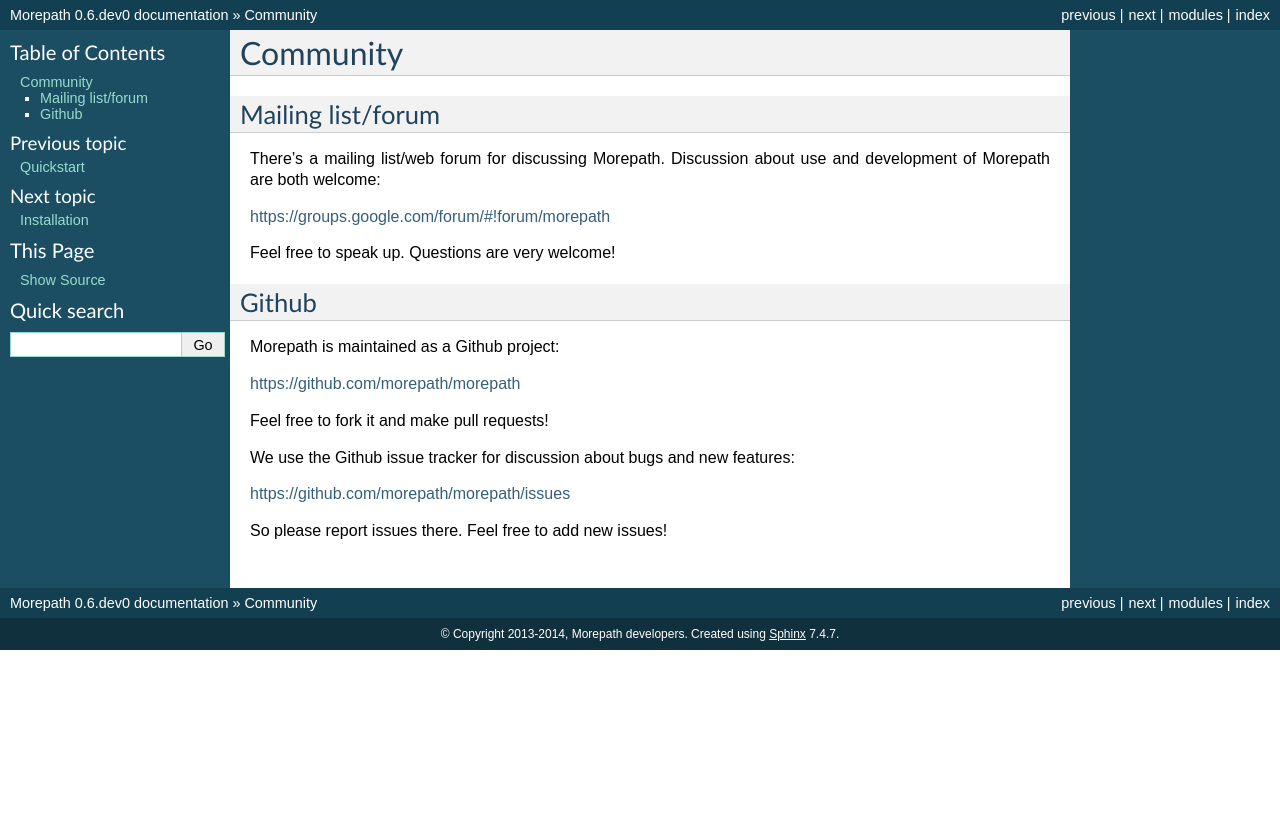
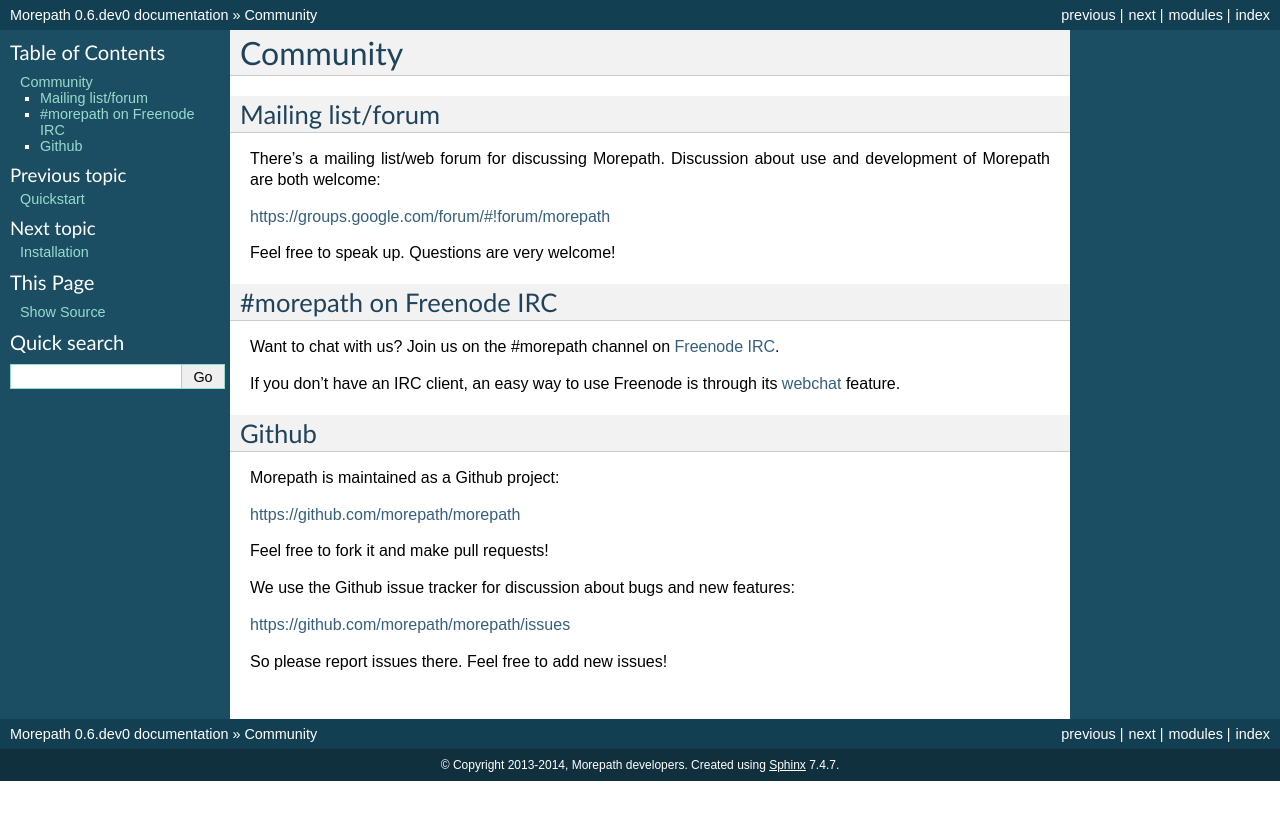
Before and after one commit to morepath/morepath, a Sphinx documentation site: the page built from doc/community.rst, in a window 1280 px wide. Shown: the top 820 px of the page. Built offline with Sphinx 7.4.7, drawn with Linux system fonts in a browser that asks for light colours.

Commit message:
Add #morepath irc channel.

```diff
--- a/CHANGES.txt
+++ b/CHANGES.txt
@@ -4,8 +4,10 @@
 0.6 (unreleased)
 ================
 
-- Nothing changed yet.
+- Fix documentation on the ``with`` statement; it was not using the local
+  ``view`` variable correctly.
 
+- Add #morepath IRC channel to the community docs.
 
 0.5.1 (2014-08-28)
 ==================
--- a/doc/community.rst
+++ b/doc/community.rst
@@ -10,6 +10,19 @@
 https://groups.google.com/forum/#!forum/morepath
 
 Feel free to speak up. Questions are very welcome!
+
+#morepath on Freenode IRC
+-------------------------
+
+Want to chat with us? Join us on the #morepath channel on `Freenode
+IRC`_.
+
+If you don't have an IRC client, an easy way to use Freenode is
+through its webchat_ feature.
+
+.. _`Freenode IRC`: https://freenode.net/
+
+.. _webchat: https://webchat.freenode.net/
 
 Github
 ------
```
